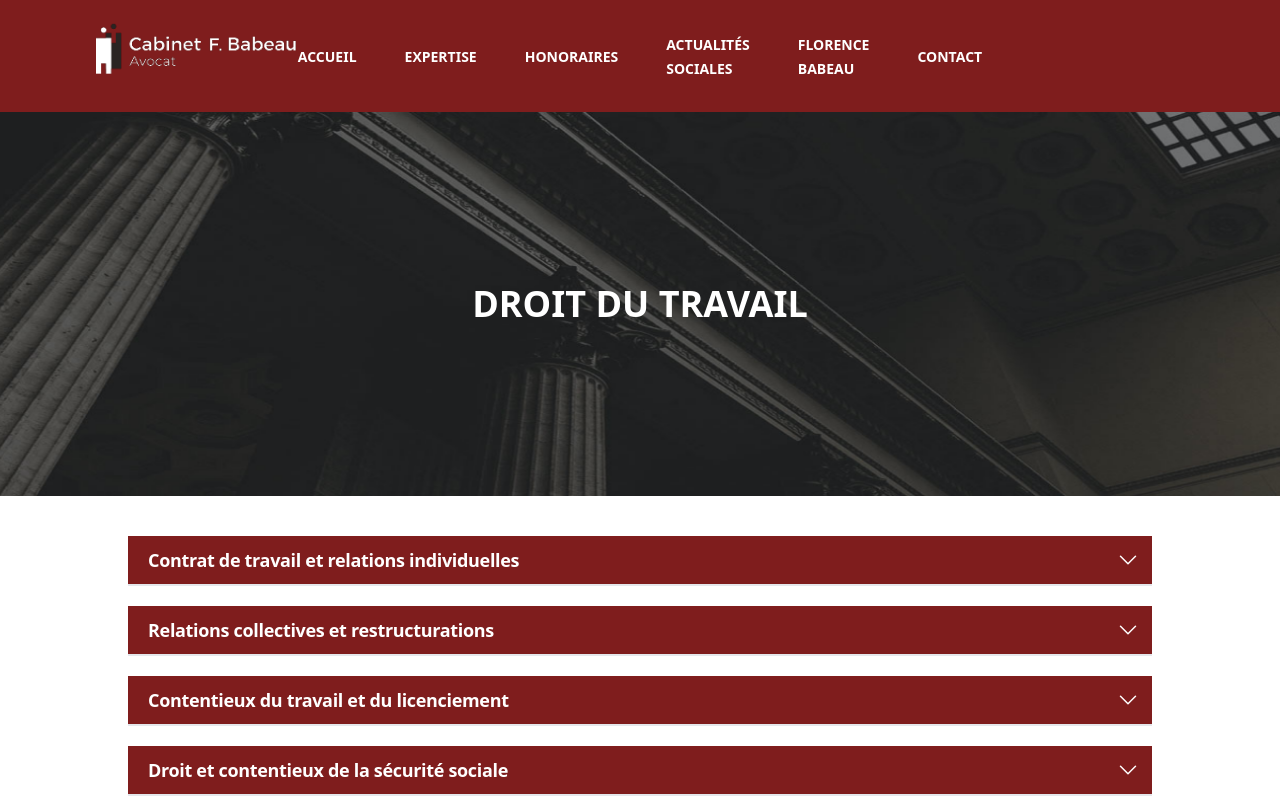
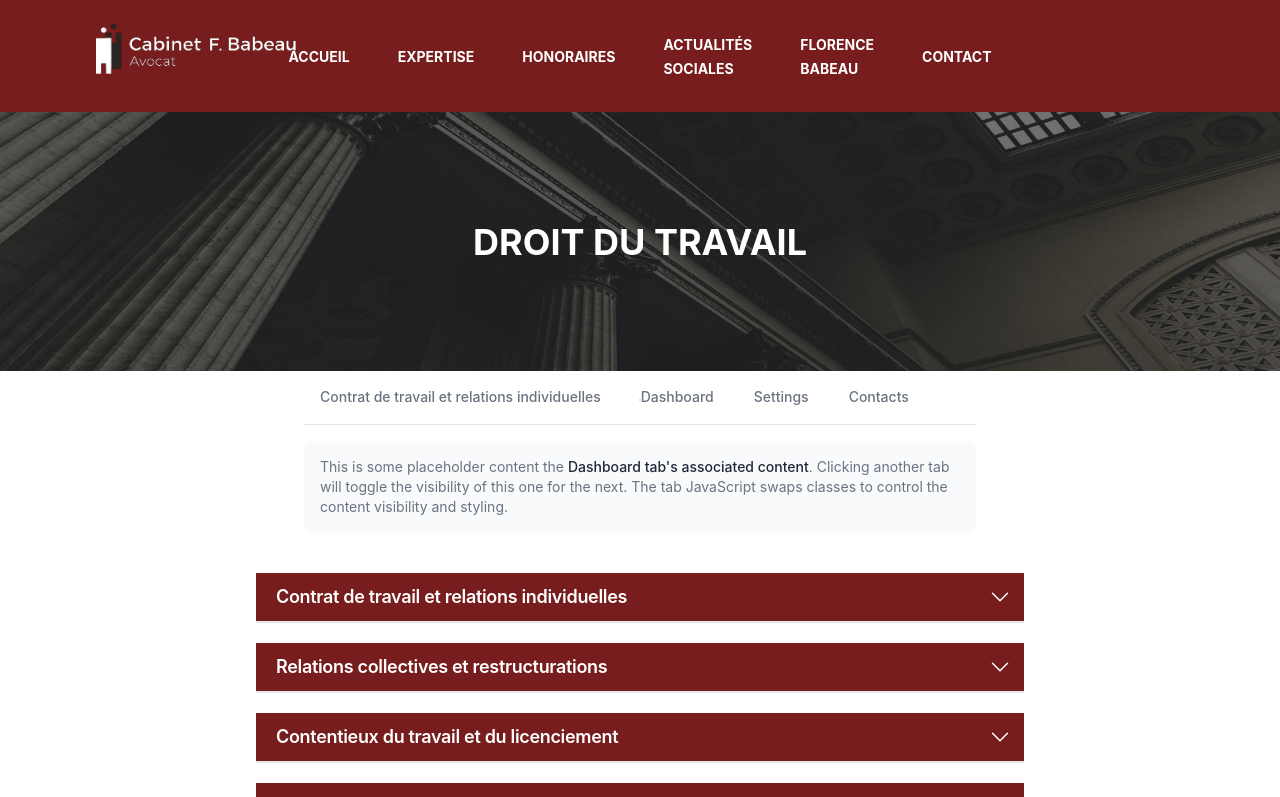
Before and after one commit to hyacinthengoma/notion_fl_bo, a Next.js app in the folder notion-blog/: page /Expertise/Droit-travail in a window 1280 px wide. Shown: the top 797 px of the page. Built offline with nearby package versions, Linux system fonts and the light colour scheme.

Commit message:
change accordion

```diff
--- a/notion-blog/src/pages/Expertise/Droit-travail/index.tsx
+++ b/notion-blog/src/pages/Expertise/Droit-travail/index.tsx
@@ -9,13 +9,126 @@ export default function HomeDroitTravail() {
     return (
         <>
             <Header></Header>
+
+
             <div className={"relative w-full"}>
                 <div className={"absolute transform top-1/2 left-1/2 -translate-y-1/2 -translate-x-1/2 w-4/5 text-center z-50"}>
                     <h1 className={"text-white text-2xl md:text-4xl font-bold"}>DROIT DU TRAVAIL</h1>
                 </div>
-                <img className={"brightness-50 h-96 w-full object-cover"} src={"/images/FlorenceBabeau/banniere.png"} alt={"image-banniere"}></img>
+                <img className={"brightness-50 h-[25vh] w-full object-cover"} src={"/images/FlorenceBabeau/banniere.png"} alt={"image-banniere"}></img>
             </div>
-            <div className={"w-full flex bg-white"}>
+
+
+
+
+
+
+
+
+
+
+
+
+
+
+
+
+
+            <link rel="stylesheet" href="https://unpkg.com/@themesberg/flowbite@1.2.0/dist/flowbite.min.css"/>
+
+
+
+            <div className="max-w-2xl mx-auto">
+
+                <div className="border-b border-gray-200 dark:border-gray-700 mb-4">
+                    <ul className="flex flex-wrap -mb-px" id="myTab" data-tabs-toggle="#myTabContent" role="tablist">
+                        <li className="mr-2" role="presentation">
+                            <button
+                                className="inline-block text-gray-500 hover:text-gray-600 hover:border-gray-300 rounded-t-lg py-4 px-4 text-sm font-medium text-center border-transparent border-b-2 dark:text-gray-400 dark:hover:text-gray-300"
+                                id="profile-tab" data-tabs-target="#profile" type="button" role="tab"
+                                aria-controls="profile" aria-selected="false">Contrat de travail et relations individuelles
+                            </button>
+                        </li>
+                        <li className="mr-2" role="presentation">
+                            <button
+                                className="inline-block text-gray-500 hover:text-gray-600 hover:border-gray-300 rounded-t-lg py-4 px-4 text-sm font-medium text-center border-transparent border-b-2 dark:text-gray-400 dark:hover:text-gray-300 active"
+                                id="dashboard-tab" data-tabs-target="#dashboard" type="button" role="tab"
+                                aria-controls="dashboard" aria-selected="true">Dashboard
+                            </button>
+                        </li>
+                        <li className="mr-2" role="presentation">
+                            <button
+                                className="inline-block text-gray-500 hover:text-gray-600 hover:border-gray-300 rounded-t-lg py-4 px-4 text-sm font-medium text-center border-transparent border-b-2 dark:text-gray-400 dark:hover:text-gray-300"
+                                id="settings-tab" data-tabs-target="#settings" type="button" role="tab"
+                                aria-controls="settings" aria-selected="false">Settings
+                            </button>
+                        </li>
+                        <li role="presentation">
+                            <button
+                                className="inline-block text-gray-500 hover:text-gray-600 hover:border-gray-300 rounded-t-lg py-4 px-4 text-sm font-medium text-center border-transparent border-b-2 dark:text-gray-400 dark:hover:text-gray-300"
+                                id="contacts-tab" data-tabs-target="#contacts" type="button" role="tab"
+                                aria-controls="contacts" aria-selected="false">Contacts
+                            </button>
+                        </li>
+                    </ul>
+                </div>
+                <div id="myTabContent">
+                    <div className="bg-gray-50 p-4 rounded-lg dark:bg-gray-800 hidden" id="profile" role="tabpanel"
+                         aria-labelledby="profile-tab">
+                        <p className="text-gray-500 dark:text-gray-400 text-sm">C’est la première mission de notre Cabinet : encadrer vos recrutements, et la rédaction ou la modification du contrat de travail selon la législation en vigueur. En outre, au regard des conséquences financières (et sur l’environnement de travail) qu’un litige peut engendrer, recourir à un avocat spécialisé en droit du travail pour préparer et/ou négocier la fin d’une relation de travail s’avère indispensable.
+
+                            Le Cabinet Babeau est le partenaire de nombreuses entreprises de toutes tailles. Nous vous accompagnons dans la résolution de toutes les problématiques liées au droit du travail (rupture conventionnelle, sanction disciplinaire, licenciement, modification du contrat de travail, congés payés, rémunération variable, mobilité…).</p>
+                    </div>
+                    <div className="bg-gray-50 p-4 rounded-lg dark:bg-gray-800" id="dashboard" role="tabpanel"
+                         aria-labelledby="dashboard-tab">
+                        <p className="text-gray-500 dark:text-gray-400 text-sm">This is some placeholder content
+                            the <strong className="font-medium text-gray-800 dark:text-white">Dashboard tab's associated
+                                content</strong>. Clicking another tab will toggle the visibility of this one for the
+                            next. The tab JavaScript swaps classes to control the content visibility and styling.</p>
+                    </div>
+                    <div className="bg-gray-50 p-4 rounded-lg dark:bg-gray-800 hidden" id="settings" role="tabpanel"
+                         aria-labelledby="settings-tab">
+                        <p className="text-gray-500 dark:text-gray-400 text-sm">This is some placeholder content
+                            the <strong className="font-medium text-gray-800 dark:text-white">Settings tab's associated
+                                content</strong>. Clicking another tab will toggle the visibility of this one for the
+                            next. The tab JavaScript swaps classes to control the content visibility and styling.</p>
+                    </div>
+                    <div className="bg-gray-50 p-4 rounded-lg dark:bg-gray-800 hidden" id="contacts" role="tabpanel"
+                         aria-labelledby="contacts-tab">
+                        <p className="text-gray-500 dark:text-gray-400 text-sm">This is some placeholder content
+                            the <strong className="font-medium text-gray-800 dark:text-white">Contacts tab's associated
+                                content</strong>. Clicking another tab will toggle the visibility of this one for the
+                            next. The tab JavaScript swaps classes to control the content visibility and styling.</p>
+                    </div>
+                </div>
+
+            </div>
+
+            <script src="https://unpkg.com/@themesberg/flowbite@1.2.0/dist/flowbite.bundle.js"></script>
+
+
+
+
+
+
+
+
+
+
+
+
+
+
+
+
+
+
+
+
+
+
+
+            <div className={"w-3/4 mx-auto flex bg-white"}>
                 <div className={"flex justify-center mt-10"}>
                     <div className={"flex flex-col items-center gap-y-5"}>
                         <div className={"relative w-4/5 overflow-hidden"}>
```
